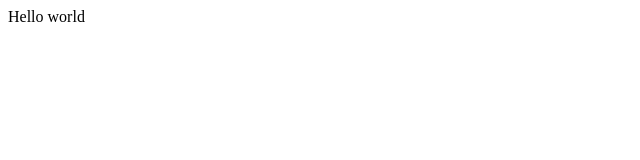
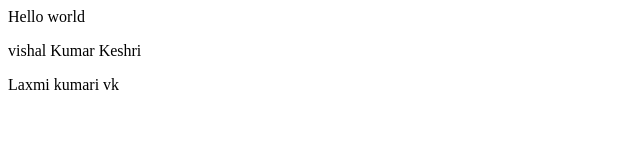
Before and after one commit to Vishal9709/new-demo, a plain HTML site: page index.html in a window 1280 px wide. Shown: the whole page, without its empty margins (0-640 px from the left). Drawn offline with Linux system fonts and the light colour scheme.

Commit message:
Add new paragraph

```diff
--- a/index.html
+++ b/index.html
@@ -1 +1,3 @@
 <p>Hello world</p>
+<p>vishal Kumar Keshri</p>
+<p>Laxmi kumari vk</p>
```
Also changed, not shown: index2.html (added, +2 -0 lines).
